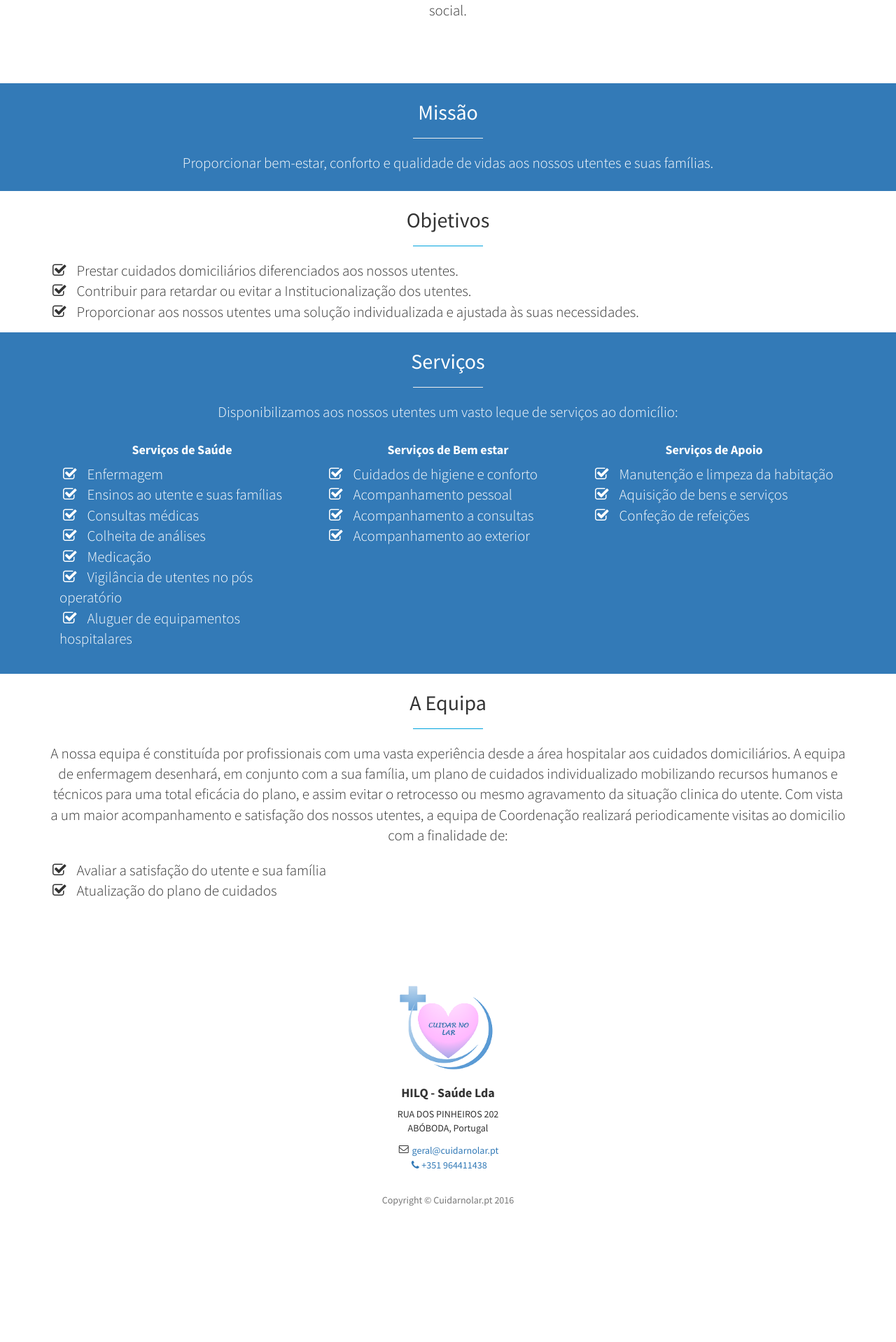
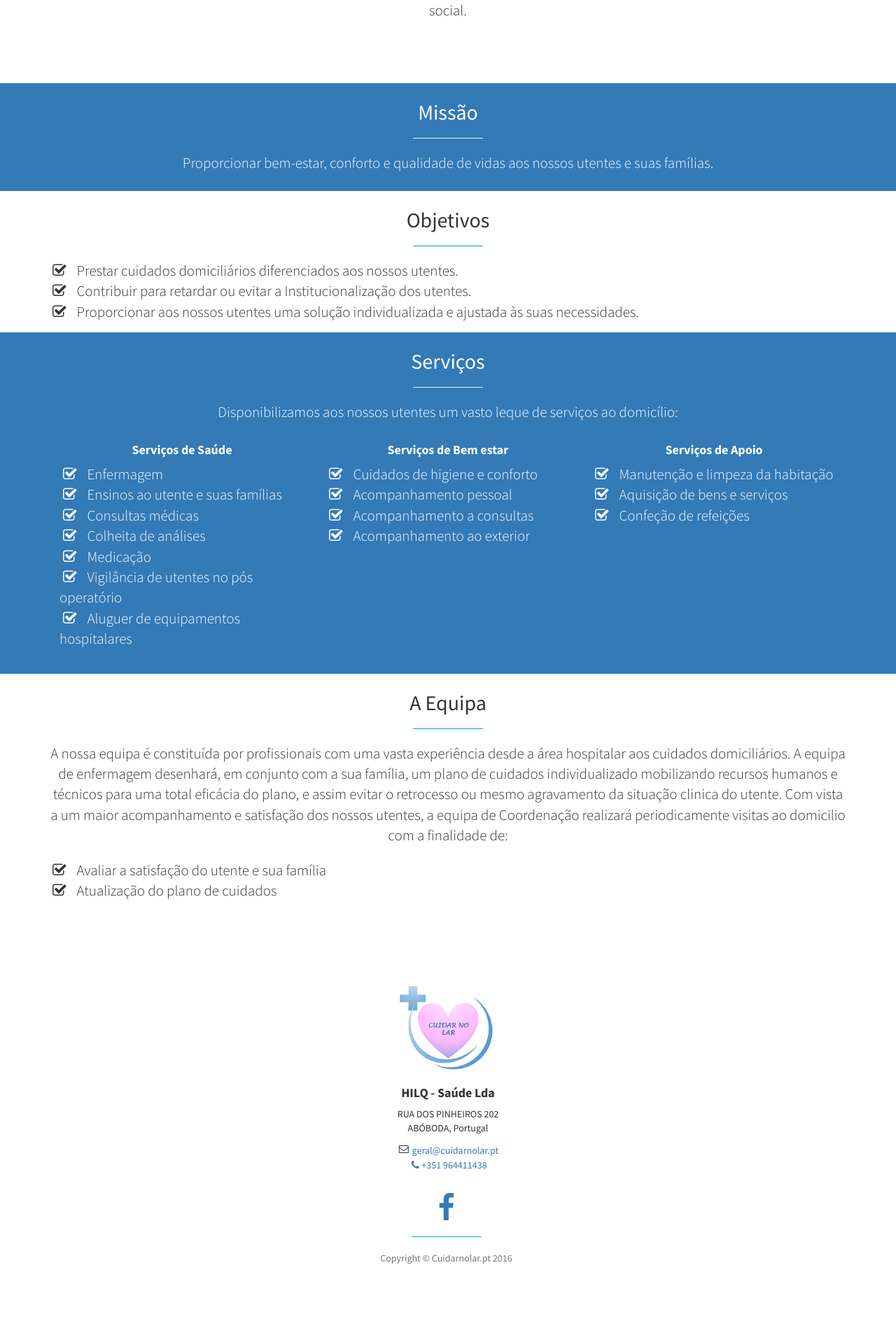
Before and after one commit to cuidarnolar/cuidarnolar, a Jekyll site: the page built from index.html, in a window 1280 px wide. Shown: the part 1211-3129 px from the top of the page at 70% size. Built offline with Jekyll 4.4.1, drawn with Linux system fonts in a browser that asks for light colours; before the commit the page ends 3046 px from its top, so only the background shows below that.

```diff
--- a/_config.yml
+++ b/_config.yml
@@ -11,7 +11,7 @@ url: "http://cuidarnolar.pt" # the base hostname & protocol for your site
 # User setting
 owner: HILQ - Saúde Lda
 email: geral@cuidarnolar.pt
-facebook_username:
+facebook_username: Cuidar-no-Lar-1238194989536020
 twitter_username:
 #github_username:
 linkedin_username:
--- a/_includes/footer.html
+++ b/_includes/footer.html
@@ -20,11 +20,11 @@
           <li><a href="tel:{{ site.telephone }}"><i class="fa fa-fw fa-phone" aria-hidden="true"></i>{{ site.telephone }}</a></li>
         </ul>
         <br>
-        <!--ul class="list-inline">
+        <ul class="list-inline">
           <li>
             <a href="https://facebook.com/{{ site.facebook_username }}"><i class="fa fa-facebook fa-fw fa-3x"></i></a>
           </li>
-          <li>
+          <!--li>
             <a href="https://twitter.com/{{ site.twitter_username }}"><i class="fa fa-twitter fa-fw fa-3x"></i></a>
           </li>
           <li>
@@ -33,8 +33,8 @@
           <li>
             <a href="https://linkedin.com/{{ site.linkedin_username }}"><i class="fa fa-linkedin fa-fw fa-3x"></i></a>
           </li>
-        </ul>
-        <hr class="small blue"-->
+        </ul-->
+        <hr class="small blue">
         <p class="text-muted">Copyright &copy; {{ site.copyright }} 20{{ site.time | date: '%y' }}</p>
       </div>
     </div>
```
